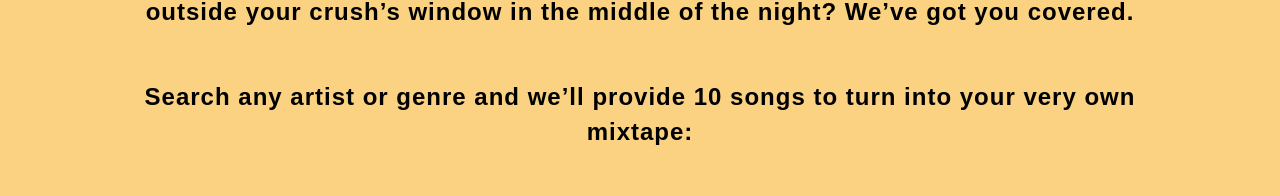
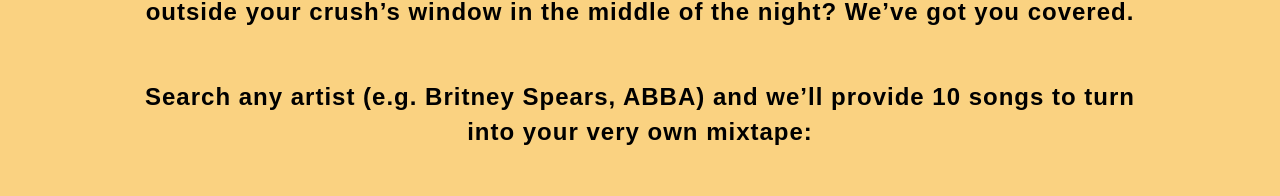
Before and after one commit to Danielle-91/Danielle-Alamilla-Project-3, a React (Create React App) app: page / in a window 1280 px wide. Shown: the part 921-1117 px from the top of the page. Built offline with nearby package versions, Linux system fonts and the light colour scheme; no server answers; a web font is replaced by a local one.

Commit message:
clarified search directions

```diff
--- a/src/App.css
+++ b/src/App.css
@@ -11,10 +11,6 @@
   font-size: 125%;
   margin: 0;
   padding: 0;
-}
-
-.App {
-  /* text-align: center; */
 }
 
 /* TYPOGRAPHY */
--- a/src/App.js
+++ b/src/App.js
@@ -21,7 +21,7 @@
     getTape(query)
   }
 
-  const getTape = (artist, song) => {
+  const getTape = (artist) => {
     axios({
       url: `https://itunes.apple.com/search?`,
       method: "GET",
@@ -29,7 +29,6 @@
       params: {
         term: artist,
         limit: 10,
-        kind: "song",
         attribute: "allArtistTerm",
       }
     }).then(results => {
@@ -46,7 +45,7 @@
       <main>
         <section className="howTo">
           <p>Need workout motivation? Cooking music? Something to play on a boombox outside your crush’s window in the middle of the night? We’ve got you covered.
-          <span>Search any artist or genre and we’ll provide 10 songs to turn into your very own mixtape:</span>
+          <span>Search any artist (e.g. Britney Spears, ABBA) and we’ll provide 10 songs to turn into your very own mixtape:</span>
           </p>
           <SearchBar
           term={query}
```
